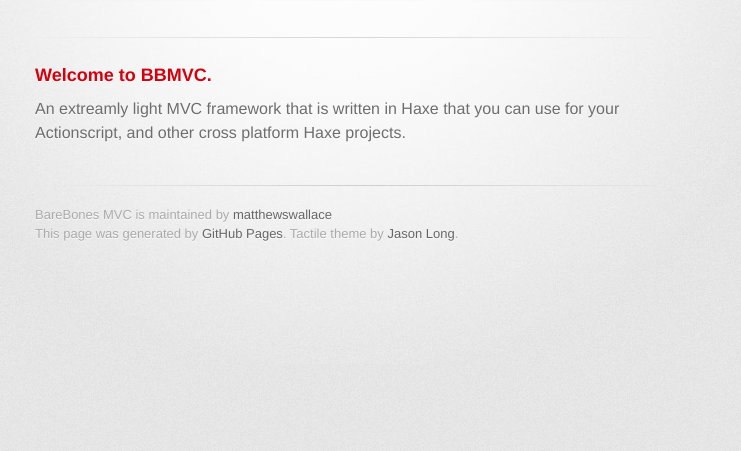
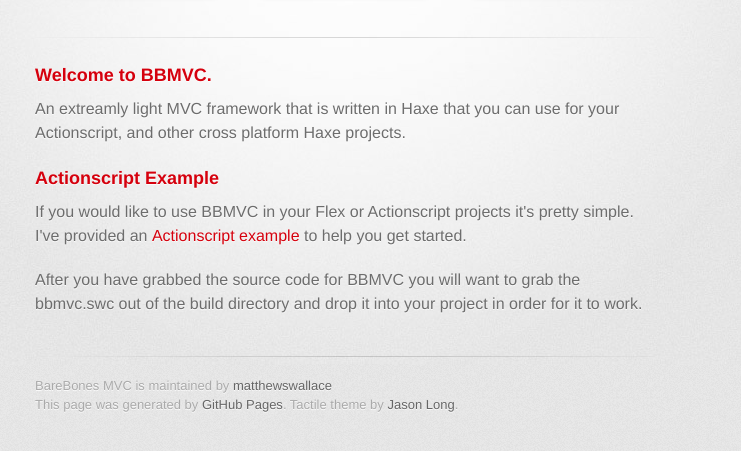
Before and after one commit to matthewswallace/BBMVC, a plain HTML site: page index.html in a window 1280 px wide. Shown: the part 209-660 px from the top of the page, without its empty margins (295-1036 px from the left). Drawn offline with Linux system fonts and the light colour scheme; a web font is replaced by a local one.

```diff
--- a/index.html
+++ b/index.html
@@ -34,6 +34,12 @@
           <h3>Welcome to BBMVC.</h3>
 
 <p>An extreamly light MVC framework that is written in Haxe that you can use for your Actionscript, and other cross platform Haxe projects.</p>
+
+<h3>Actionscript Example</h3>
+
+<p>If you would like to use BBMVC in your Flex or Actionscript projects it's pretty simple. I've provided an  <a href="https://github.com/matthewswallace/BBMVCExampleProject.git">Actionscript example </a> to help you get started. </p>
+
+<p>After you have grabbed the source code for BBMVC you will want to grab the bbmvc.swc out of the build directory and drop it into your project in order for it to work.</p>
         </section>
 
         <footer>
--- a/params.json
+++ b/params.json
@@ -1 +1 @@
-{"body":"### Welcome to BBMVC.\r\nAn extreamly light MVC framework that is written in Haxe that you can use for your Actionscript, and other cross platform Haxe projects.\r\n","note":"Don't delete this file! It's used internally to help with page regeneration.","name":"BareBones MVC","google":"","tagline":"A extremely light MVC framework built in Haxe."}
+{"note":"Don't delete this file! It's used internally to help with page regeneration.","tagline":"A extremely light MVC framework built in Haxe.","name":"BareBones MVC","body":"### Welcome to BBMVC.\r\nAn extreamly light MVC framework that is written in Haxe that you can use for your Actionscript, and other cross platform Haxe projects.\r\n\r\n### Actionscript Example\r\nIf you would like to use BBMVC in your Flex or Actionscript projects it's pretty simple. I've provided an  [Actionscript example ](https://github.com/matthewswallace/BBMVCExampleProject.git) to help you get started. \r\n\r\nAfter you have grabbed the source code for BBMVC you will want to grab the bbmvc.swc out of the build directory and drop it into your project in order for it to work.\r\n","google":""}
```
